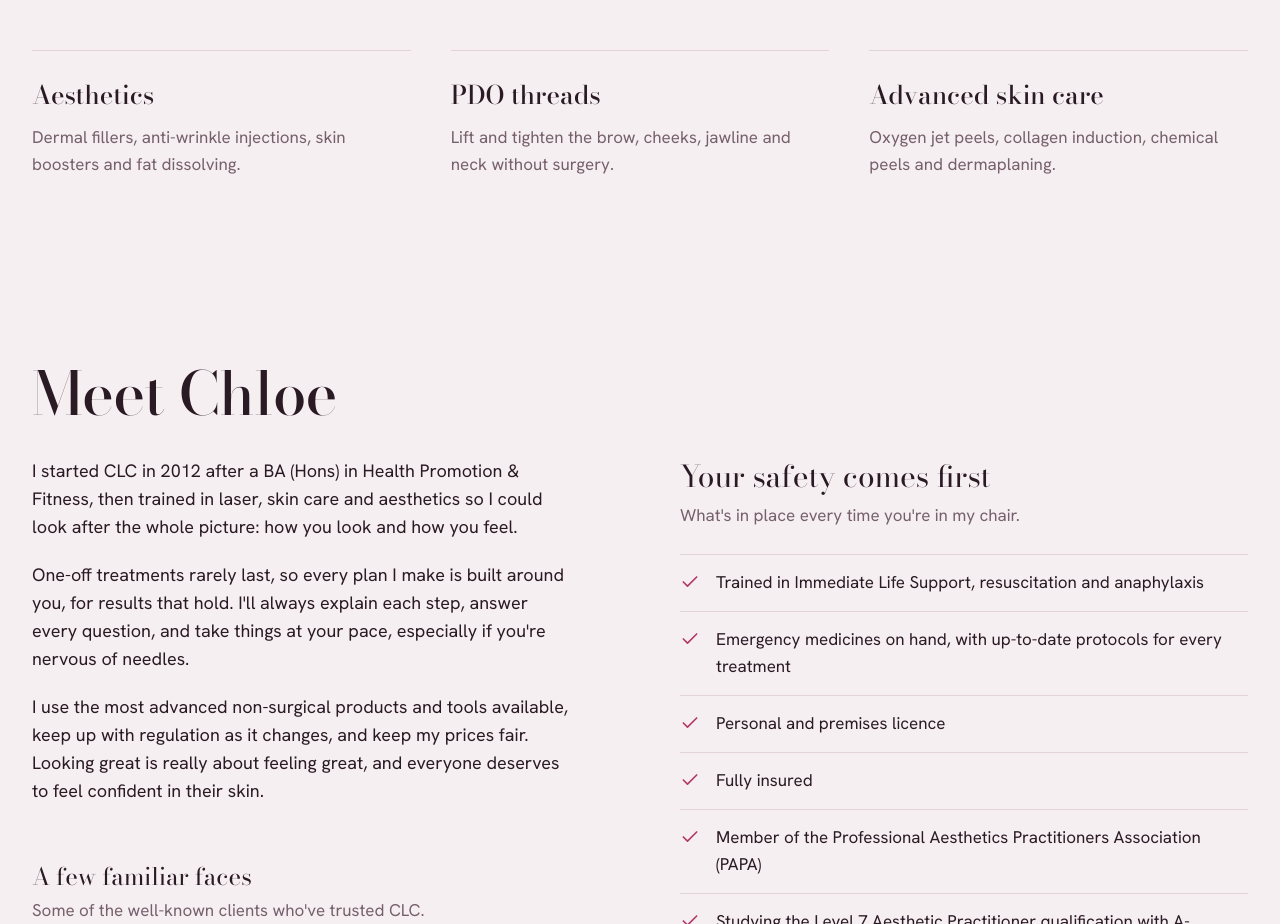
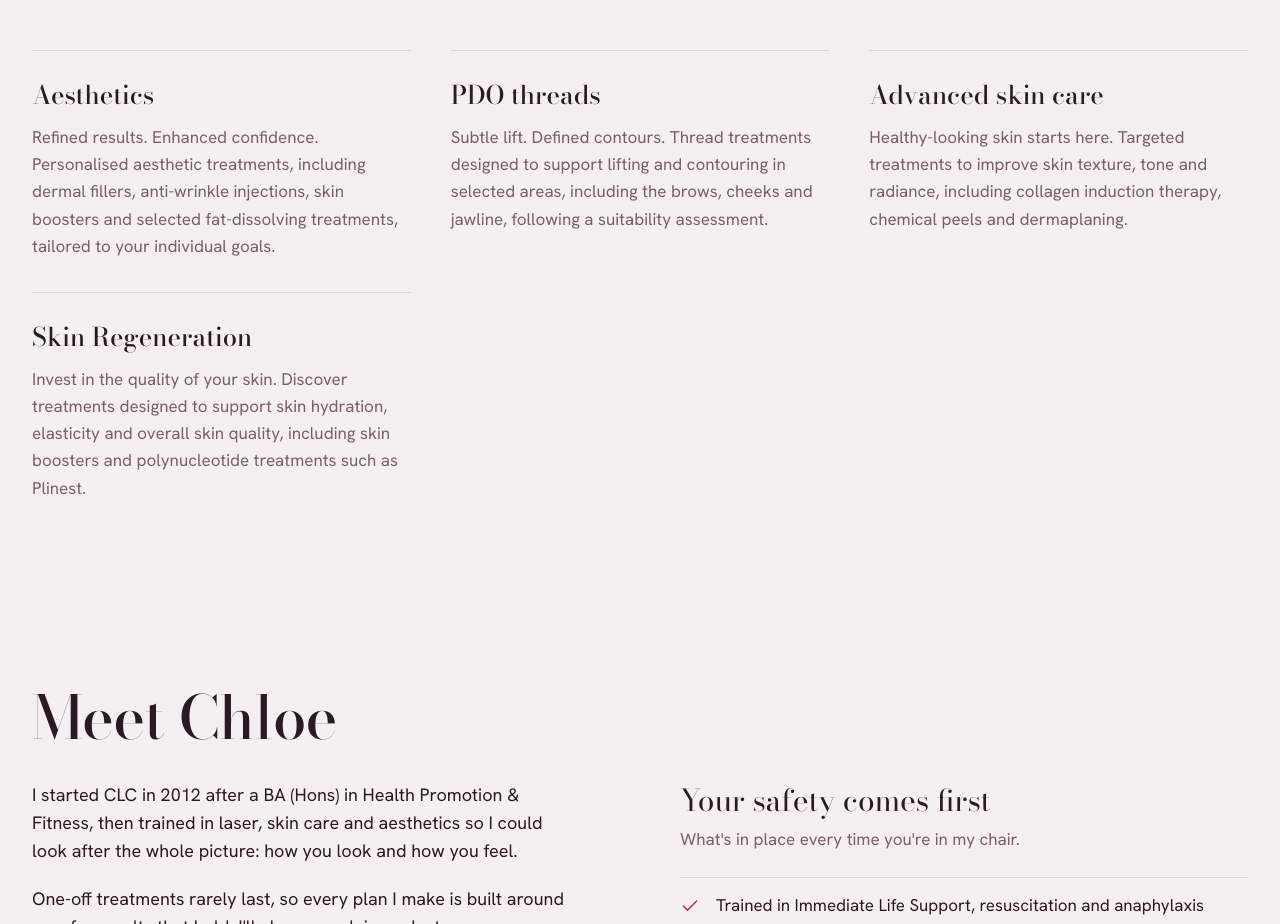
Before and after one commit to moonie878/clcCosmetics, a website built with Vite: page index.html in a window 1280 px wide. Shown: the part 800-1724 px from the top of the page. Built offline with nearby package versions, Linux system fonts and the light colour scheme.

Commit message:
New CLC Cosmetics site

```diff
--- a/index.html
+++ b/index.html
@@ -112,15 +112,25 @@
         <div class="grid md:grid-cols-3 gap-x-10">
           <a href="#prices-fillers" class="service-row group block pt-6 pb-8">
             <h3>Aesthetics</h3>
-            <p class="text-mauve mt-2">Dermal fillers, anti-wrinkle injections, skin boosters and fat dissolving.</p>
+            <p class="text-mauve mt-2">Refined results. Enhanced confidence.
+
+Personalised aesthetic treatments, including dermal fillers, anti-wrinkle injections, skin boosters and selected fat-dissolving treatments, tailored to your individual goals.</p>
           </a>
           <a href="#prices-threads" class="service-row group block pt-6 pb-8">
             <h3>PDO threads</h3>
-            <p class="text-mauve mt-2">Lift and tighten the brow, cheeks, jawline and neck without surgery.</p>
+            <p class="text-mauve mt-2">Subtle lift. Defined contours.
+Thread treatments designed to support lifting and contouring in selected areas, including the brows, cheeks and jawline, following a suitability assessment.</p>
           </a>
           <a href="#prices-skin" class="service-row group block pt-6 pb-8">
             <h3>Advanced skin care</h3>
-            <p class="text-mauve mt-2">Oxygen jet peels, collagen induction, chemical peels and dermaplaning.</p>
+            <p class="text-mauve mt-2">Healthy-looking skin starts here.
+Targeted treatments to improve skin texture, tone and radiance, including collagen induction therapy, chemical peels and dermaplaning.</p>
+          </a>
+          <a href="#prices-skin" class="service-row group block pt-6 pb-8">
+            <h3>Skin Regeneration</h3>
+            <p class="text-mauve mt-2">Invest in the quality of your skin.
+
+Discover treatments designed to support skin hydration, elasticity and overall skin quality, including skin boosters and polynucleotide treatments such as Plinest.</p>
           </a>
         </div>
       </section>
```
